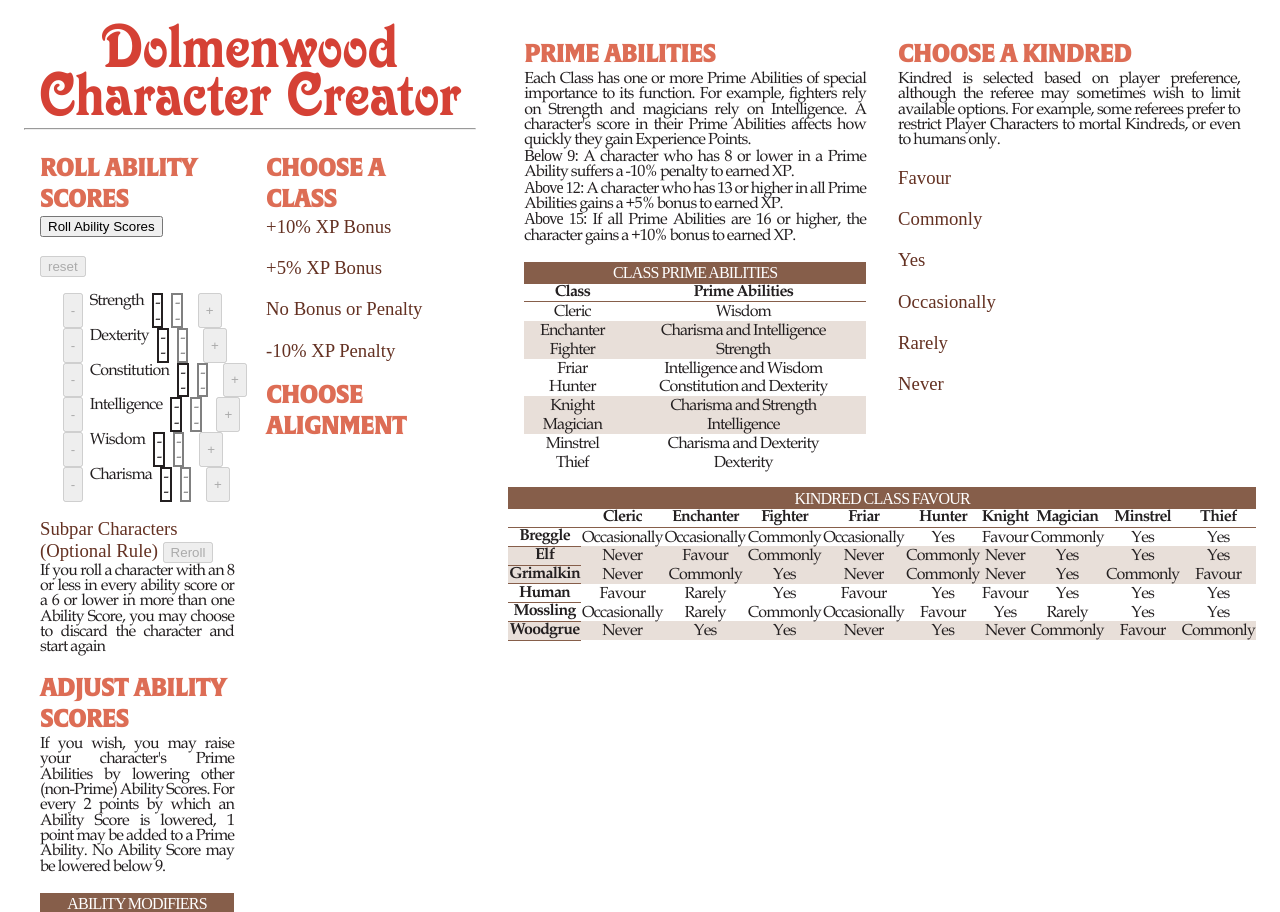
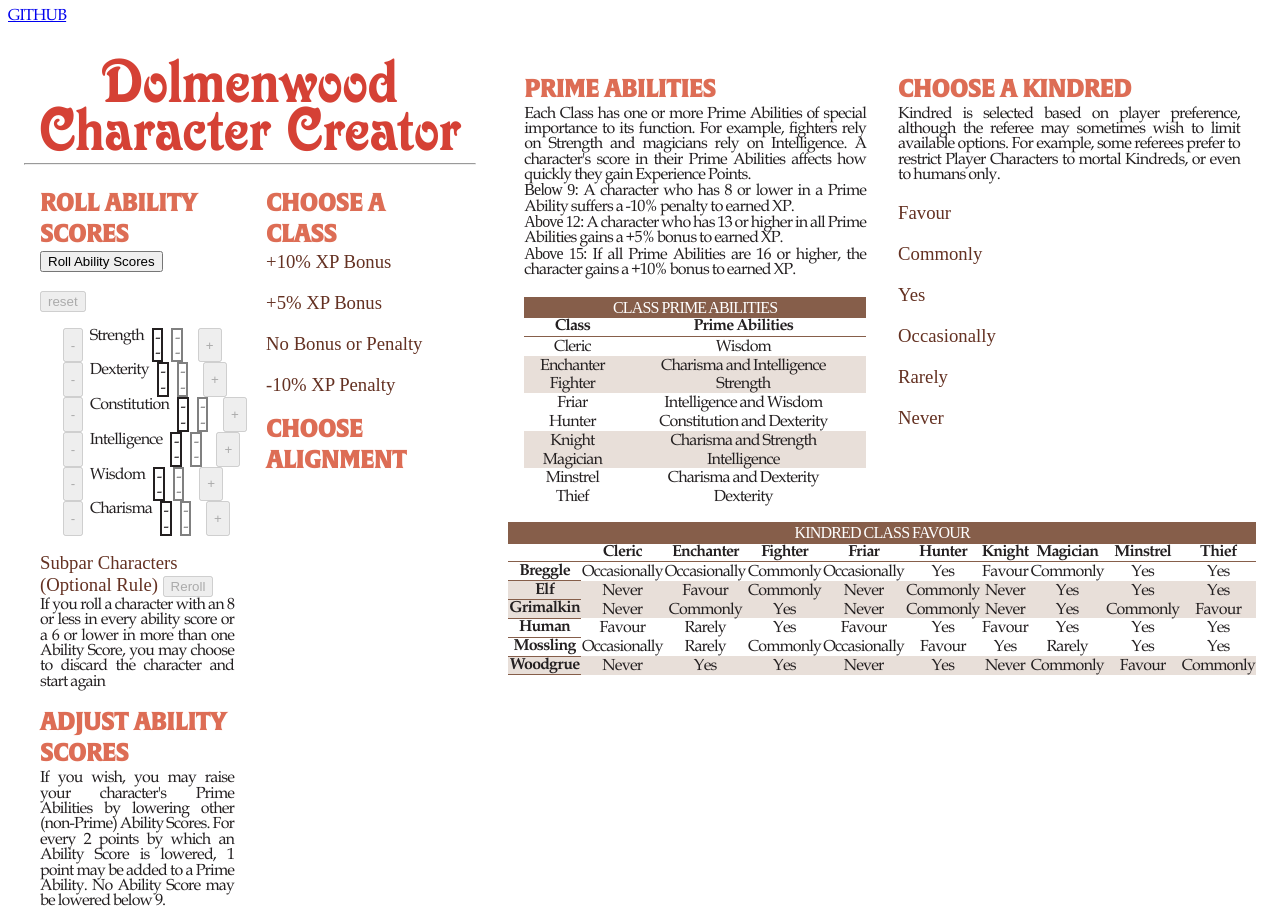
Before and after one commit to Hannah-Sloan/DolmenwoodCharacterCreator, a plain HTML site: page docs/index.html in a window 1280 px wide. Shown: the top 912 px of the page. Drawn offline with Linux system fonts and the light colour scheme; a web font is replaced by a local one.

Commit message:
Quality of life

```diff
--- a/docs/index.html
+++ b/docs/index.html
@@ -8,9 +8,15 @@
 
         <meta name="viewport" content="width=device-width, initial-scale=1.0">
 
+		<meta name="author" content="Hannah Ava Sloan">
         <title>Dolmenwood Character Creator</title>
+        <meta name="keywords" content="character creator, open source, Dolmenwood, dolmenwood, rpg, ttrpg, osr, tool">
+        <meta name="description" content="A tool for creating a novice adventurer, ready to brave the befuddling Dolmenwood. Roll and reroll ability scores, get class reccomendations, adjust and reset your ability scores, choose your alignment, and get kindred reccomendations." >
     </head>
     <body>
+        <p><a href="https://github.com/Hannah-Sloan/DolmenwoodCharacterCreator">GITHUB</a>
+        <main>
+
             <div class="pageSplit">
                 <!-- LEFT PAGE -->
                 <div class="container">
@@ -299,6 +305,7 @@
                       </table>
                 </div>
             </div>
+        </main>
     </body>
     <script src="script.js"></script>
 </html>
```
Also changed, not shown: Logo.png (added), 1 other file. Lines whose indentation alone changed are shown as unchanged.
